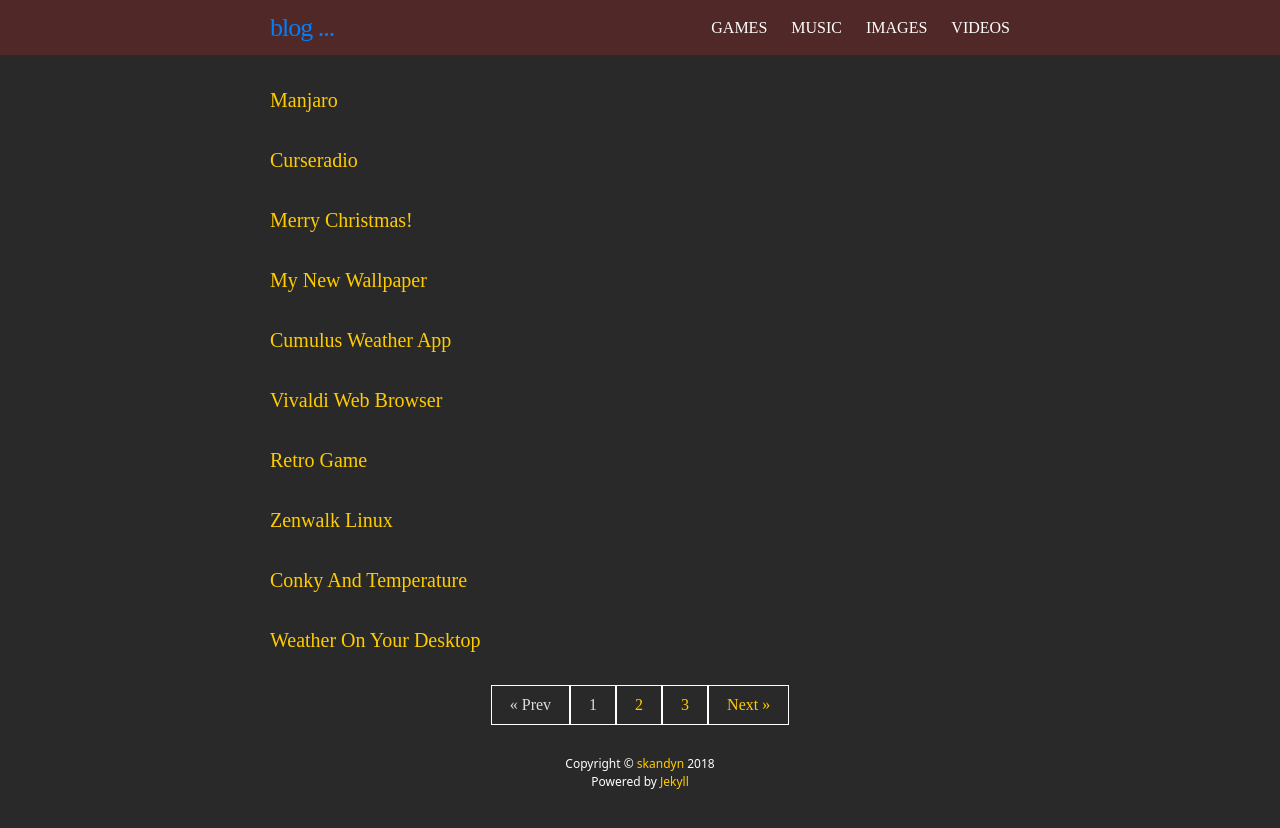
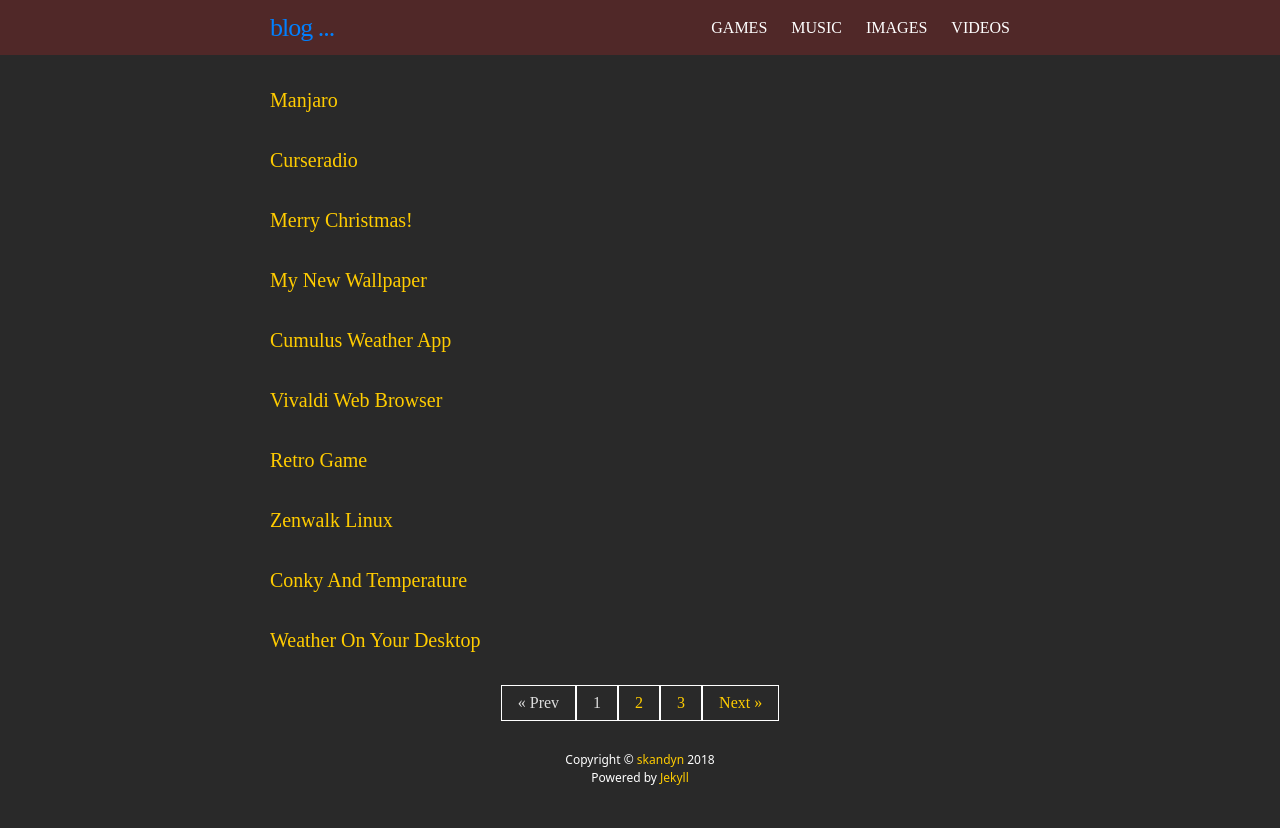
Before and after one commit to skandyn-sh/skandyn-sh.github.io, a Jekyll site: the page built from index.html, in a window 1280 px wide. Shown: the top 828 px of the page. Built offline with Jekyll 4.4.1, drawn with Linux system fonts in a browser that asks for light colours; nearby versions of some CDN libraries; library files that are not in the unit come from our copies; the list of posts is cut into pages by our own code; comment, search, counter and statistics services are not loaded.

Commit message:
Update _layout.scss

```diff
--- a/_sass/_layout.scss
+++ b/_sass/_layout.scss
@@ -194,7 +194,7 @@
 }
 
 .pagination a, .pagination span {
-    padding: 7px 18px;
+    padding: 5px 16px;
     border: 1px solid #fff;
     margin-left: -2px;
     margin-right: -2px;
```
